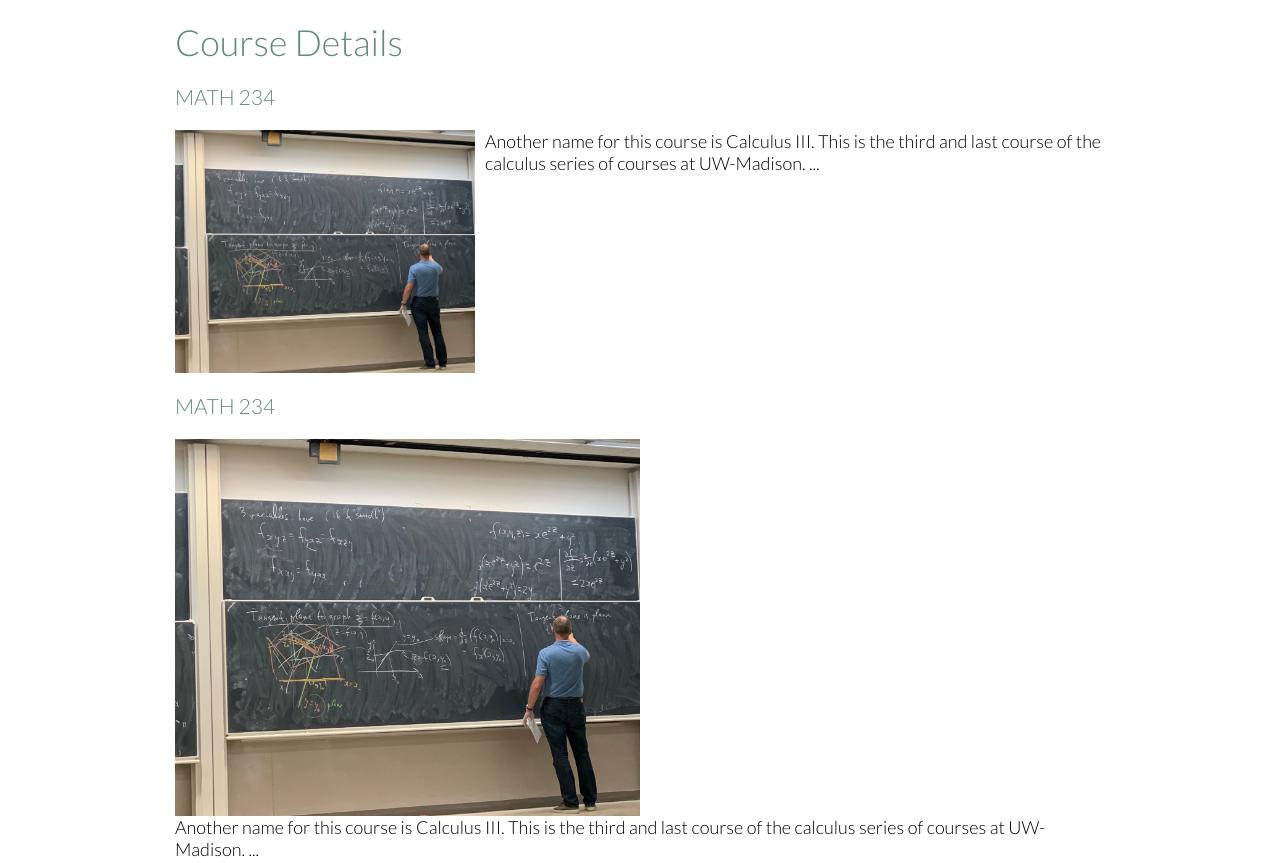
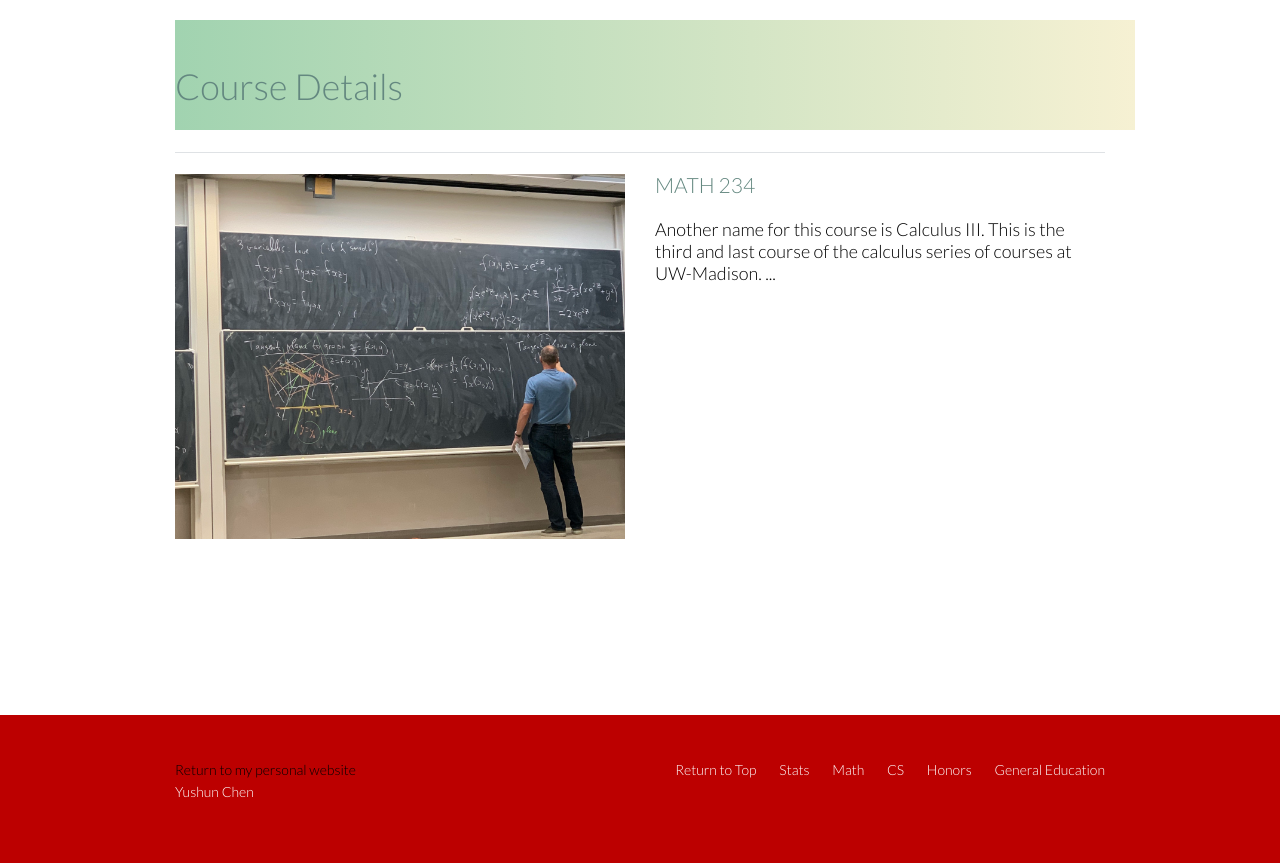
Before and after one commit to YushunChen/yushunchen.github.io, a plain HTML site: page courses.html in a window 1280 px wide. Shown: the part 4560-5423 px from the top of the page. Drawn offline with Linux system fonts and the light colour scheme.

Commit message:
slide success

```diff
--- a/assets/main.css
+++ b/assets/main.css
@@ -457,7 +457,7 @@ table h4 {
 
 .desc-image {
   display: block;
-  width: 100%;
+  width: 200%;
   height: auto;
   /*float: left;*/
   margin-right: 10px;
@@ -468,7 +468,7 @@ table h4 {
   bottom: 0;
   left: 0;
   right: 0;
-  background-color: #008CBA;
+  background-color: rgb(188, 0, 0);
   overflow: hidden;
   width: 0;
   height: 100%;
@@ -476,7 +476,7 @@ table h4 {
 }
 
 .slide-container:hover .overlay {
-  width: 100%;
+  width: 200%;
 }
 
 .slide-text {
--- a/courses.html
+++ b/courses.html
@@ -350,27 +350,24 @@
     </div>
 
         <!-- Course Descriptions -->
-        <h1>Course Details</h1>
+        <h1 class="row-alt">Course Details</h1>
 
-        <div class="group">
-          <h3 id="math234">MATH 234</h3>
-          <img src="images/courses/math234.jpg" class="desc-img" width=300>
-          <div class="desc-text">Another name for this course is Calculus III. This is the third and last course of the calculus series of courses at UW-Madison. ...</div>
-        </div>
-
-        <!-- Duplicate Trial -->
-        <br>
-        <div class="group">
-          <h3 id="math234">MATH 234</h3>
-          <div class="slide-container">
-            <img src="images/courses/math234.jpg" class="desc-image" width=300>
+        <!-- Mode -->
+        <table>
+          <tr>
+            <td>
+              <div class="slide-container">
+            <img src="images/courses/math234.jpg" class="desc-image">
             <div class="overlay">
               <div class="slide-text">Linear Algebra</div>
             </div>
           </div>
-
-          <div class="desc-text">Another name for this course is Calculus III. This is the third and last course of the calculus series of courses at UW-Madison. ...</div>
-        </div>
+            </td>
+            <td>
+              <h3 id="math234">MATH 234</h3>
+              <p class="desc-text">Another name for this course is Calculus III. This is the third and last course of the calculus series of courses at UW-Madison. ...</p></td>
+          </tr>
+        </table>
 <br>
 <br>
 <br>
```
